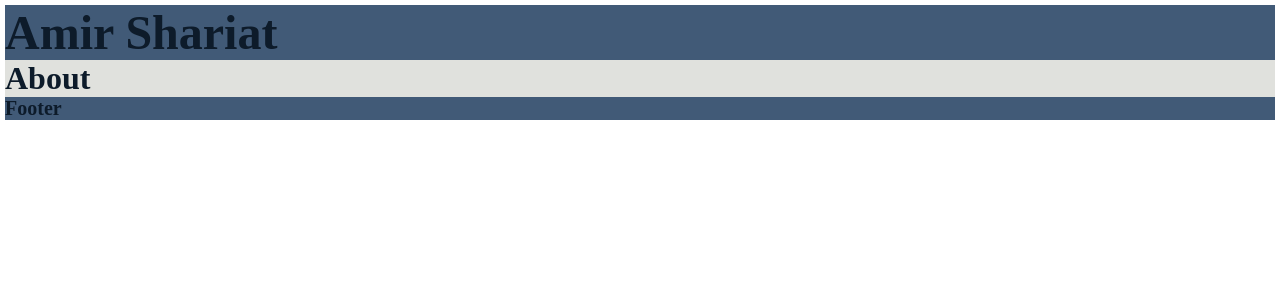
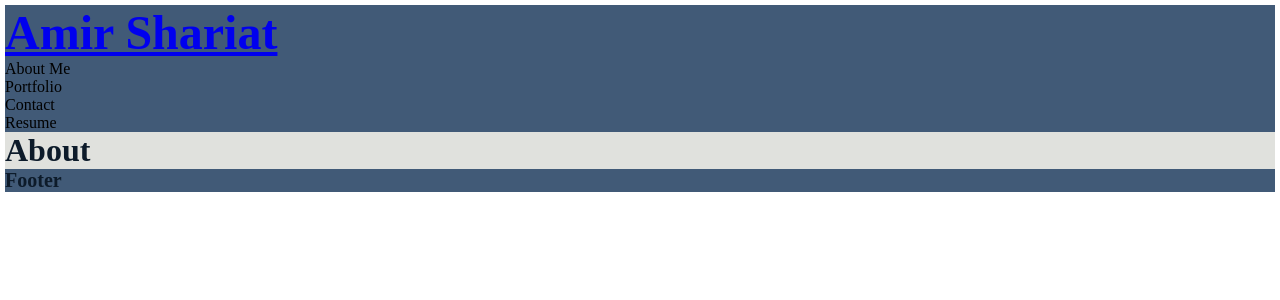
Before and after one commit to AShariat/react-portfolio, a React (Create React App) app: page / in a window 1280 px wide. Shown: the top 300 px of the page. Built offline with nearby package versions, Linux system fonts and the light colour scheme.

Commit message:
nav items are added

```diff
--- a/src/App.js
+++ b/src/App.js
@@ -1,12 +1,26 @@
-import React from "react";
+import React, { useState } from "react";
 import Header from "./components/Header";
 import Footer from "./components/Footer";
 import About from "./components/About";
 
 function App() {
+  const [aboutSelected, setAboutSelected] = useState(false);
+  const [portfolioSelected, setPortfolioSelected] = useState(false);
+  const [contactSelected, setContactSelected] = useState(false);
+  const [resumeSelected, setResumeSelected] = useState(false);
+
   return (
     <div>
-      <Header></Header>
+      <Header
+        aboutSelected={aboutSelected}
+        setAboutSelected={setAboutSelected}
+        portfolioSelected={portfolioSelected}
+        setPortfolioSelected={setPortfolioSelected}
+        contactSelected={contactSelected}
+        setContactSelected={setContactSelected}
+        resumeSelected={resumeSelected}
+        setResumeSelected={setResumeSelected}
+      ></Header>
       <main>
         <About></About>
       </main>
--- a/src/components/Header/index.js
+++ b/src/components/Header/index.js
@@ -1,9 +1,41 @@
 import React from "react";
 
-function Header() {
+function Header(props) {
+  const {
+    // categories = [],
+    // setCurrentCategory,
+    aboutSelected,
+    // currentCategory,
+    setAboutSelected,
+    portfolioSelected,
+    setPortfolioSelected,
+    contactSelected,
+    setContactSelected,
+    resumeSelected,
+    setResumeSelected,
+  } = props;
+
   return (
     <header>
-      <h1>Amir Shariat</h1>
+      <h1>
+        <a href="/">Amir Shariat</a>
+      </h1>
+      <nav>
+        <ul>
+          <li className={`nav-items ${aboutSelected && "nav-active"}`}>
+            <span onClick={() => setAboutSelected(true)}>About Me</span>
+          </li>
+          <li className={`nav-items ${portfolioSelected && "nav-active"}`}>
+            <span onClick={() => setPortfolioSelected(true)}>Portfolio</span>
+          </li>
+          <li className={`nav-items ${contactSelected && "nav-active"}`}>
+            <span onClick={() => setContactSelected(true)}>Contact</span>
+          </li>
+          <li className={`nav-items ${resumeSelected && "nav-active"}`}>
+            <span onClick={() => setResumeSelected(true)}>Resume</span>
+          </li>
+        </ul>
+      </nav>
     </header>
   );
 }
```
Also changed, not shown: src/utils/helpers.js (added, +8 -0 lines).
